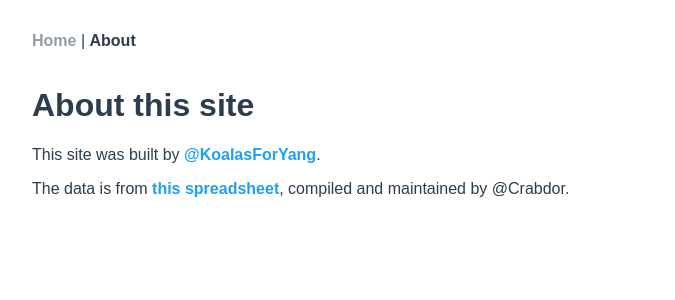
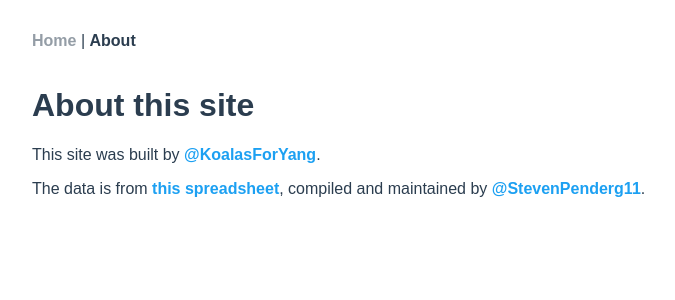
Before and after one commit to Booligoosh/ubi-caucus, a Vue app: page /about in a window 1280 px wide. Shown: the top 300 px of the page, without its empty margins (8-683 px from the left). Built offline with nearby package versions, Linux system fonts and the light colour scheme; no server answers; a web font is replaced by a local one.

Commit message:
Added link to @StevenPenderg11's Twitter

```diff
--- a/src/views/About.vue
+++ b/src/views/About.vue
@@ -13,7 +13,10 @@
         href="https://docs.google.com/spreadsheets/d/1seQBwEMJ9aM5MluxBVlnLlwFRfhldICwKiSevf69bmk/edit#gid=0"
         target="_blank"
         >this spreadsheet</a
-      >, compiled and maintained by @Crabdor.
+      >, compiled and maintained by
+      <a href="https://twitter.com/StevenPenderg11" target="_blank"
+        >@StevenPenderg11</a
+      >.
     </p>
   </div>
 </template>
```
